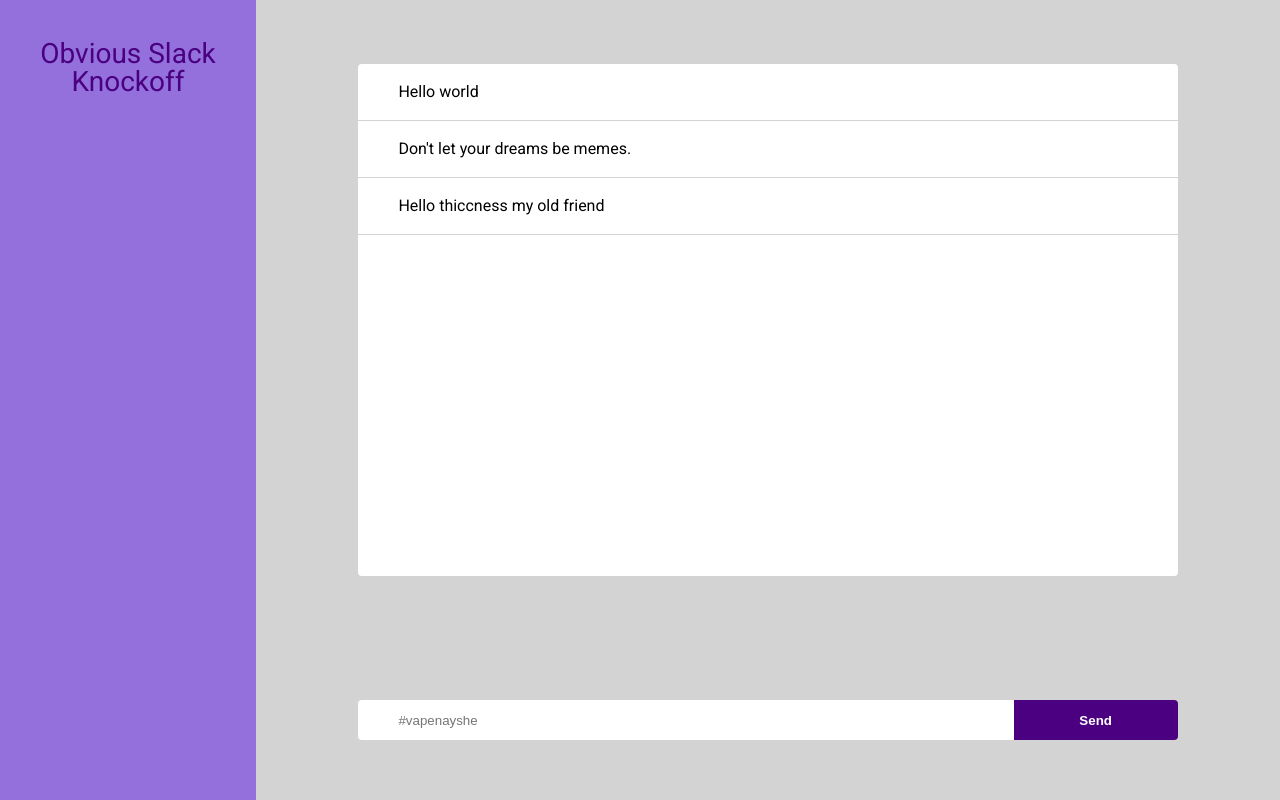
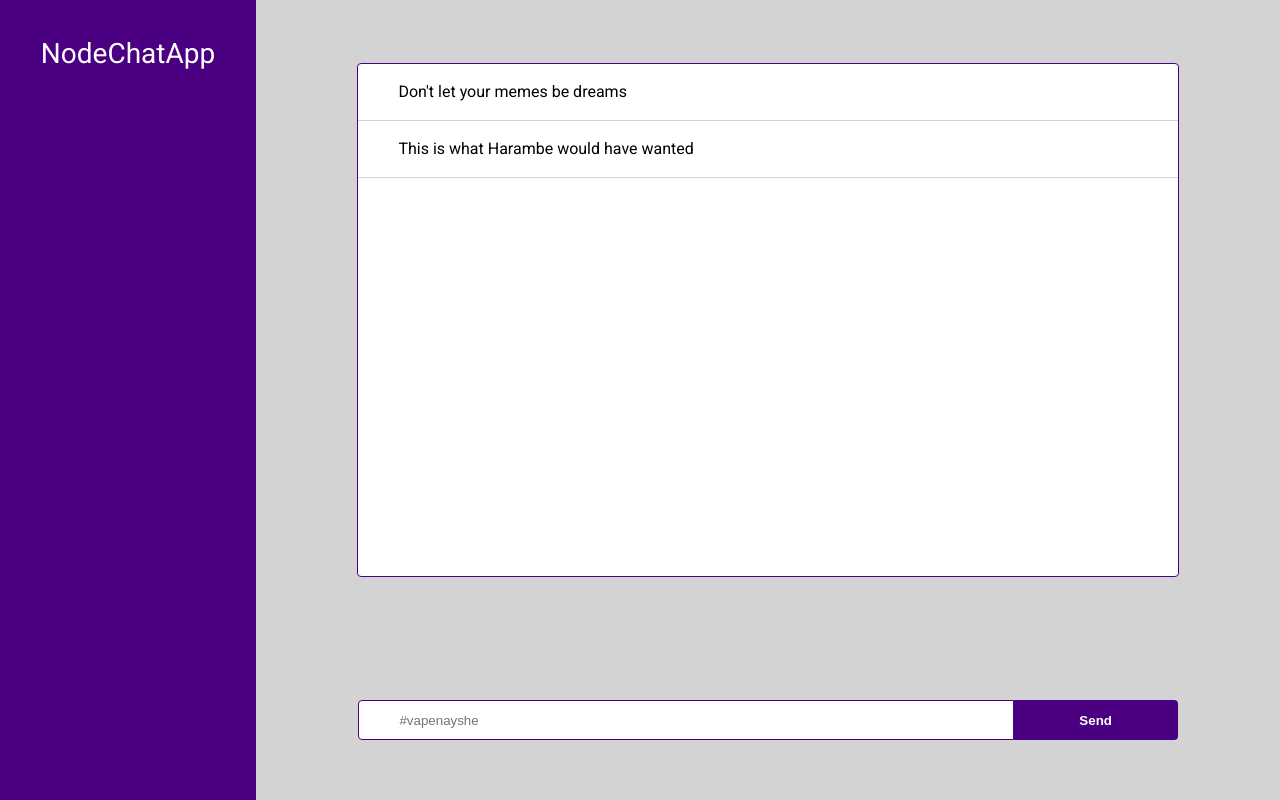
Before and after one commit to gtongue/NodeChatApp, a React app: page / in a window 1280 px wide. Built offline with nearby package versions, Linux system fonts and the light colour scheme.

Commit message:
Improve overall styling

```diff
--- a/src/client/components/Main.jsx
+++ b/src/client/components/Main.jsx
@@ -7,9 +7,8 @@ class Main extends Component {
     super(props);
     this.state = {
       messages: [
-        "Hello world",
-        "Don't let your dreams be memes.",
-        "Hello thiccness my old friend"
+        "Don't let your memes be dreams",
+        "This is what Harambe would have wanted"
       ]
     };
 
--- a/src/client/components/Sidebar.jsx
+++ b/src/client/components/Sidebar.jsx
@@ -11,7 +11,7 @@ class Sidebar extends Component {
   render() {
     return (
       <div id="sidebar">
-        <p id="banner">Obvious Slack Knockoff</p>
+        <p id="banner">NodeChatApp</p>
       </div>
     );
   }
--- a/src/client/scss/chat_input.scss
+++ b/src/client/scss/chat_input.scss
@@ -19,6 +19,7 @@
 #input-field {
   border-top-left-radius: 4px;
   border-bottom-left-radius: 4px;
+  border: 1px solid indigo;
   text-align: left;
   padding-left: 40px;
   box-sizing: border-box;
--- a/src/client/scss/messages.scss
+++ b/src/client/scss/messages.scss
@@ -3,6 +3,7 @@
   height: 80%;
   background-color: white;
   color: black;
+  border: 1px solid indigo;
   border-radius: 4px;
   margin: auto;
   display: inline-block;
--- a/src/client/scss/sidebar.scss
+++ b/src/client/scss/sidebar.scss
@@ -3,11 +3,11 @@
   float: left;
   height: 100vh;
   width: 20%;
-  background-color: mediumpurple;
+  background-color: indigo;
 }
 
 #banner {
-  color: indigo;
+  color: white;
   font-size: 28px;
   margin-top: 40px;
 }
```
